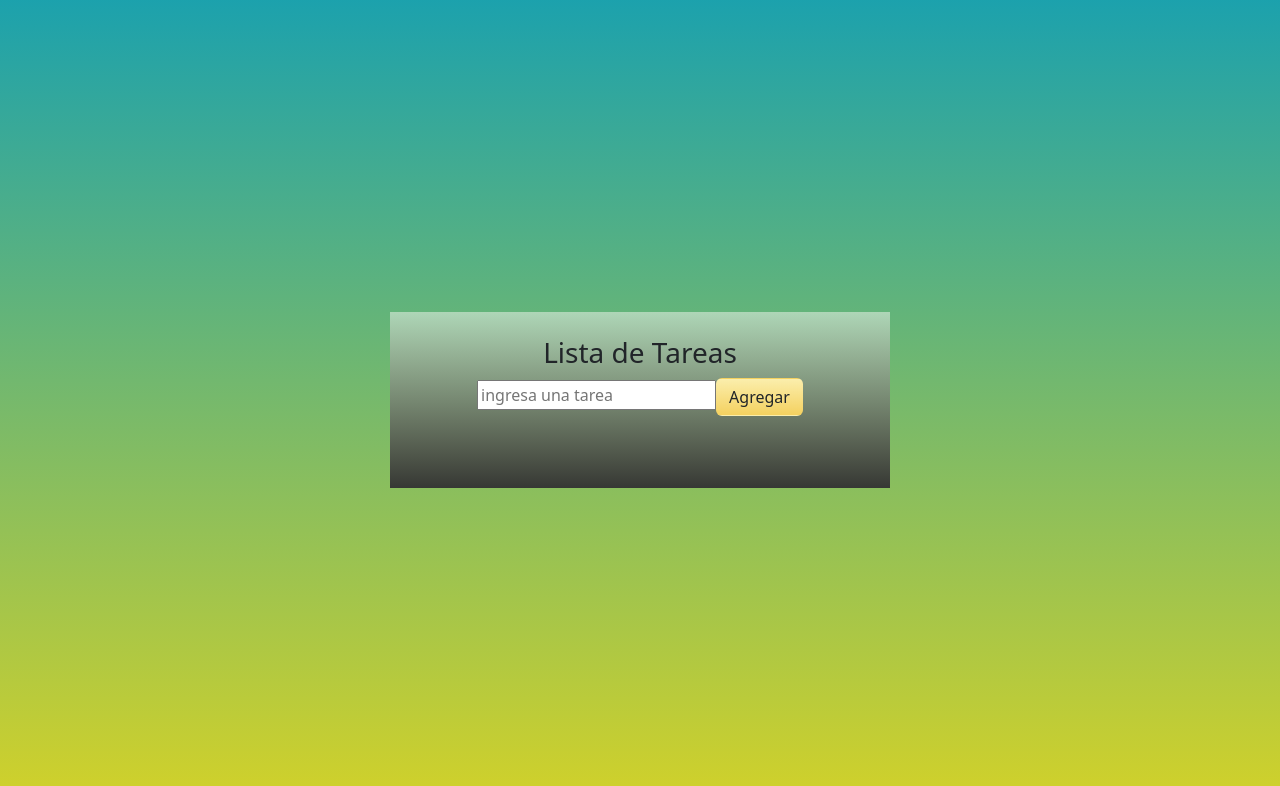
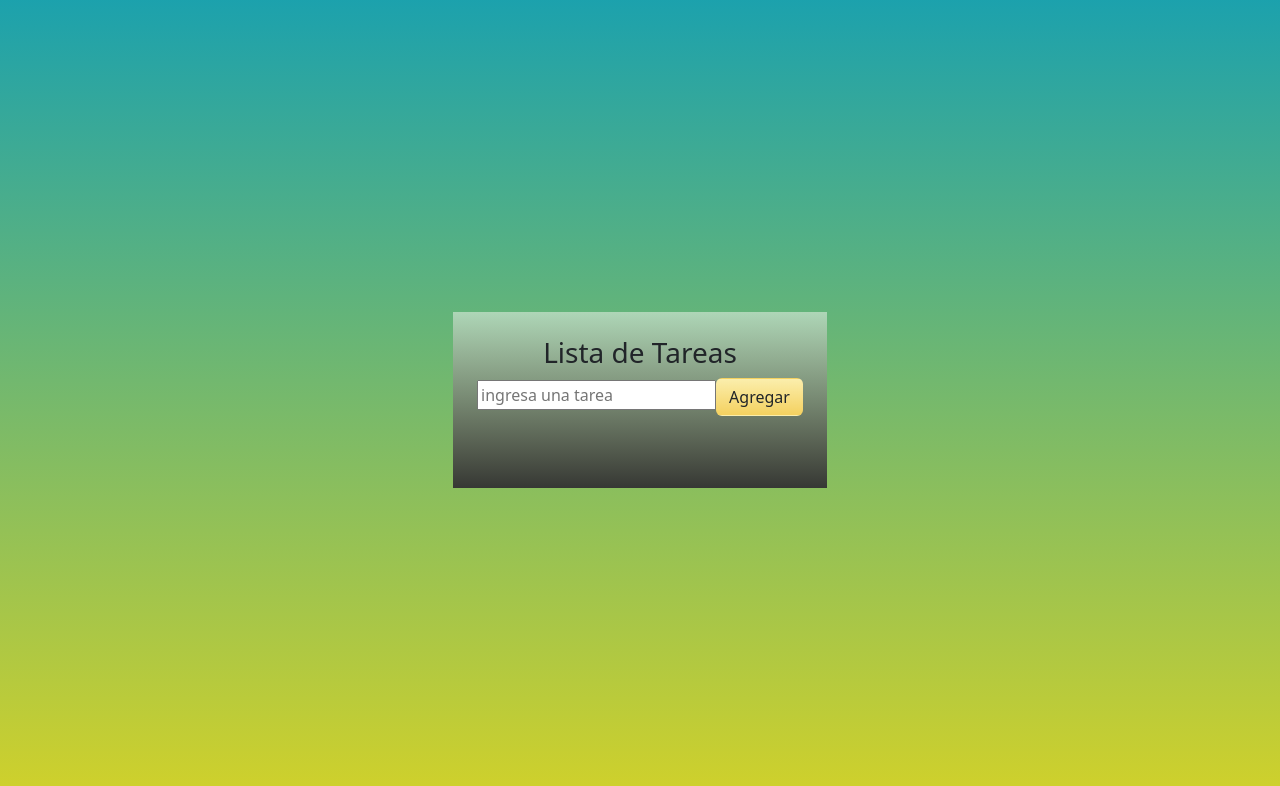
Before and after one commit to ezedesa/tp-react-vite, a React (Vite) app: page / in a window 1280 px wide. Shown: the top 786 px of the page. Built offline with nearby package versions, Linux system fonts and the light colour scheme.

Commit message:
mod root width

```diff
--- a/src/App.css
+++ b/src/App.css
@@ -1,6 +1,5 @@
 #root {
   max-width: 960px;
-  min-width: 500px;
   margin: 0 auto;
   padding: 1.5rem;
   text-align: center;
```
